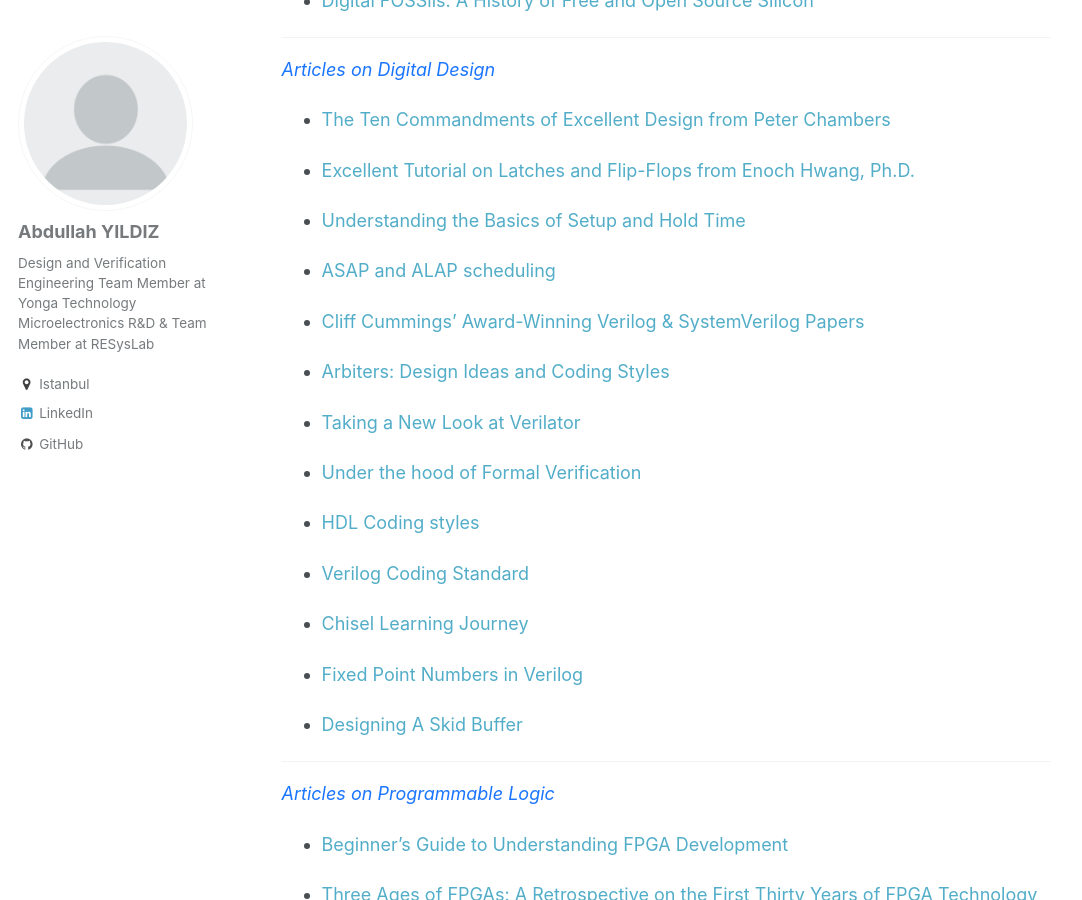
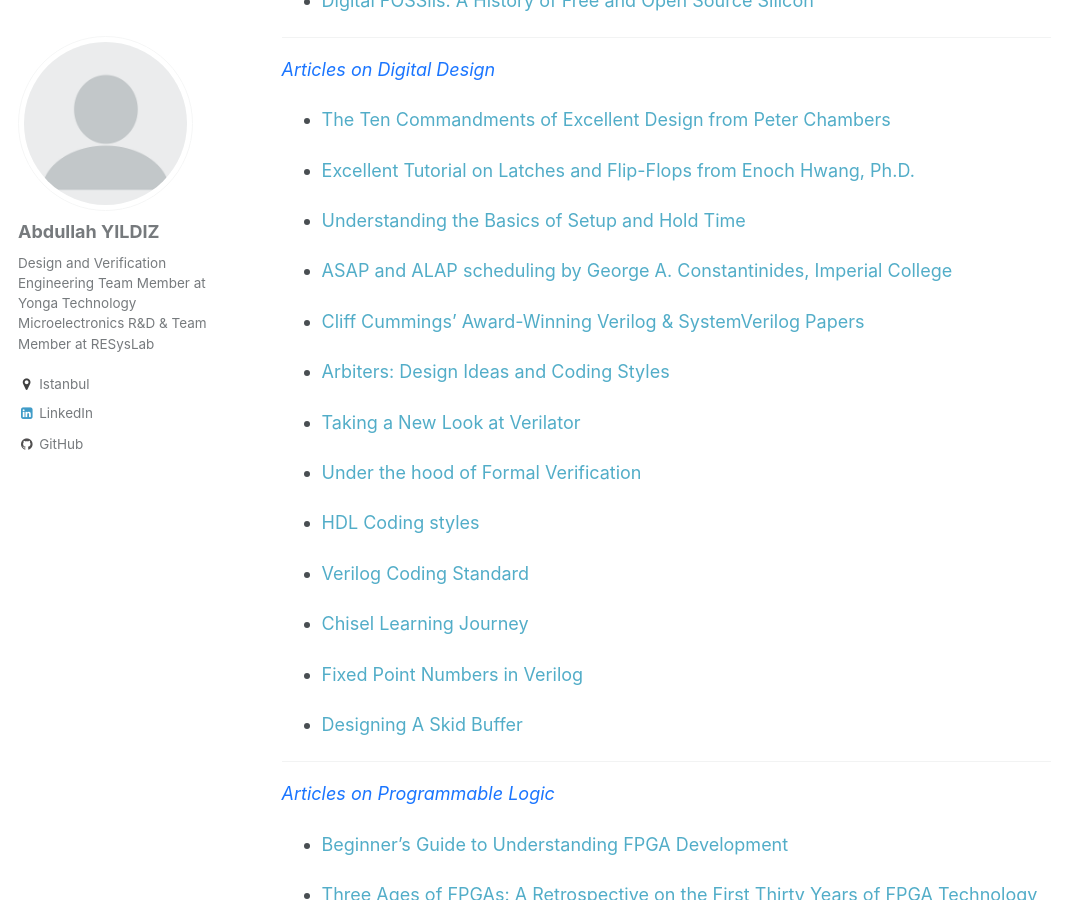
Before and after one commit to abdullahyildiz/abdullahyildiz.github.io, a Jekyll site: the page built from _records/articles.md, in a window 1280 px wide and 900 px high, scrolled down 800 px. Shown: the whole window, without its empty margins (0-1082 px from the left). Built offline with Jekyll 4.4.1, drawn with Linux system fonts in a browser that asks for light colours.

Commit message:
Update articles.md

```diff
--- a/_records/articles.md
+++ b/_records/articles.md
@@ -42,7 +42,7 @@ location: "Istanbul, Turkiye"
 
 * [Understanding the Basics of Setup and Hold Time](http://abdullahyildiz.github.io/files/Understanding-the-basics-of-setup-and-hold-time.pdf)
 
-* [ASAP and ALAP scheduling](http://abdullahyildiz.github.io/files/asap_alap.pdf)
+* [ASAP and ALAP scheduling by George A. Constantinides, Imperial College](http://abdullahyildiz.github.io/files/asap_alap.pdf)
 
 * [Cliff Cummings' Award-Winning Verilog & SystemVerilog Papers](http://www.sunburst-design.com/papers/)
 
```
